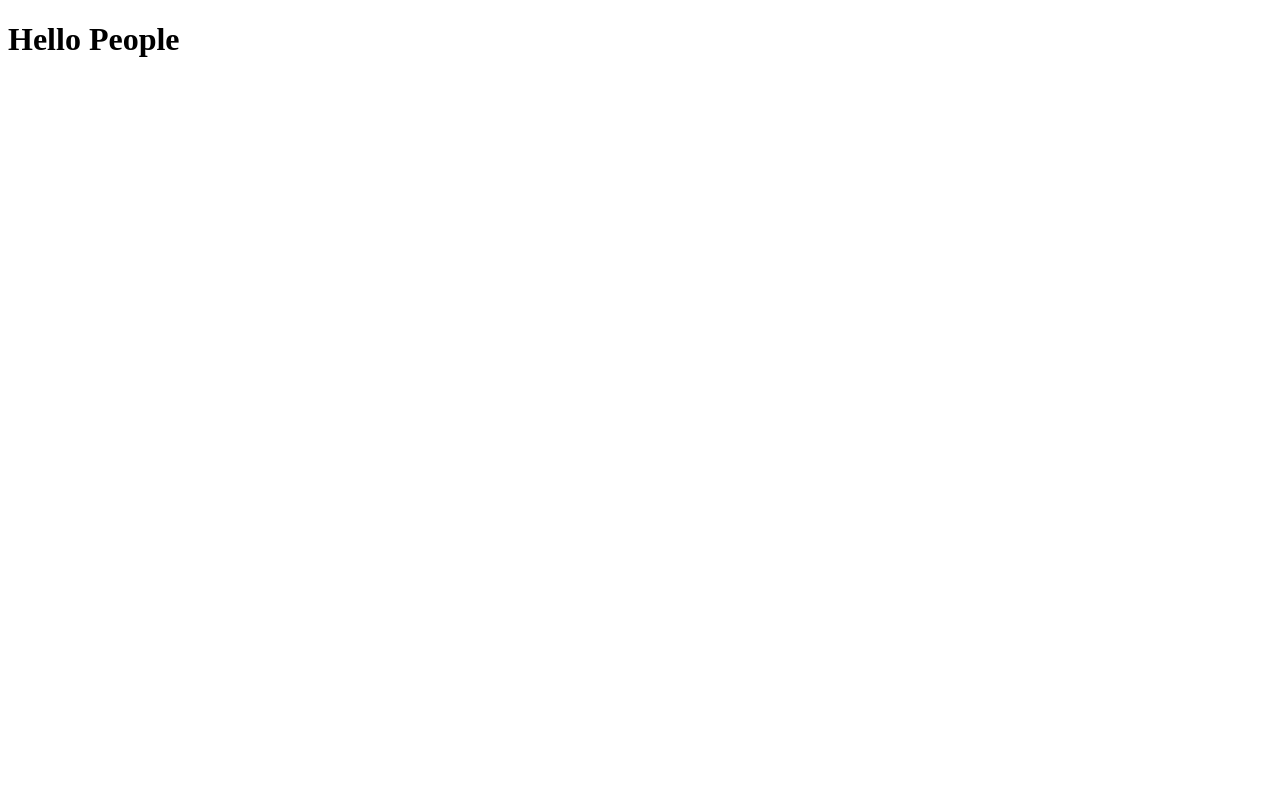
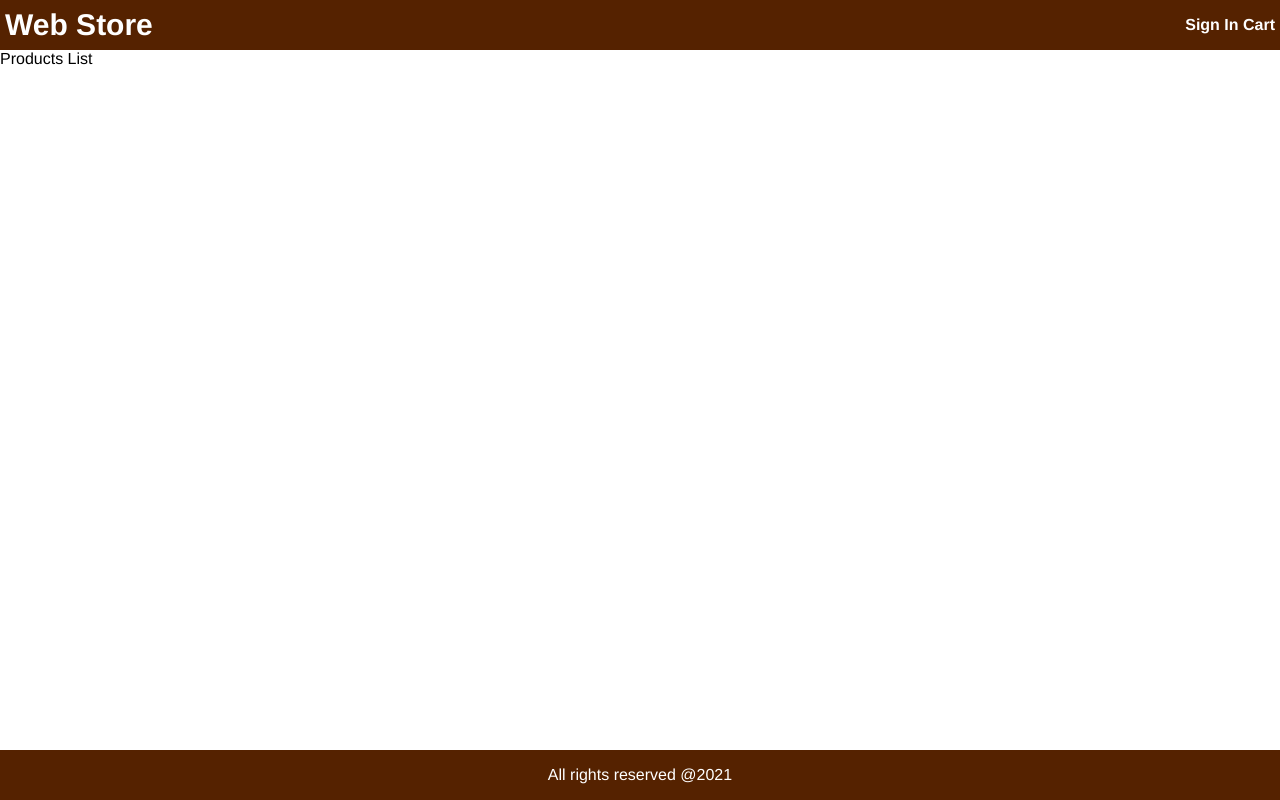
Before and after one commit to Dbirtic/Amazon-like_web_app, a website: page frontend/index.html in a window 1280 px wide. Drawn offline with Linux system fonts and the light colour scheme.

Commit message:
started creating the web shop type app, created basics

```diff
--- a/frontend/css/style.css
+++ b/frontend/css/style.css
@@ -0,0 +1,52 @@
+*{
+    box-sizing: border-box;
+}
+
+html{
+    font-size: 62.5%; /* 16px *62.5 = 10px = 1rem */
+}
+
+body{
+    height: 100vh;
+    font: 1.6rem Helvetica, Arial;
+    margin: 0;
+}
+
+.grid-container{
+    display: grid;
+    grid-template-areas:
+    'header'
+    'main'
+    'footer';
+    grid-template-columns: 1fr;
+    grid-template-rows: 5rem 1fr 5rem;
+    height: 100%;
+}
+header{
+    grid-area: header;
+    background-color: #552200;
+    color: #ffffff;
+    display: flex;
+    justify-content: space-between;
+    align-items: center;
+    padding: 0.5rem;
+}
+header a{
+    color: #ffffff;
+    font-weight: bold;
+    text-decoration: none;
+}
+
+header a:hover{
+    color: #dd1f00
+}
+.brand a{
+    font-size:3rem;
+}
+footer{
+    background-color: #552200;
+    display: flex;
+    justify-content: center;
+    align-items: center;
+    color: #ffffff;
+}
--- a/frontend/index.html
+++ b/frontend/index.html
@@ -8,7 +8,23 @@
     <title>Web App</title>
 </head>
 <body>
-    <h1>Hello People</h1>
+    <div class="grid-container">
+        <header>
+            <div class="brand">
+                <a href="/#/">Web Store</a>
+            </div>
+            <div>
+                <a href="/#/signin">Sign In</a>
+                <a href="/#/cart">Cart</a>
+            </div>
+        </header>
+        <main>
+            Products List
+        </main>
+        <footer>
+            All rights reserved @2021
+        </footer>
+    </div>
     <script src="js/main.js"></script>
 </body>
 </html>
```
